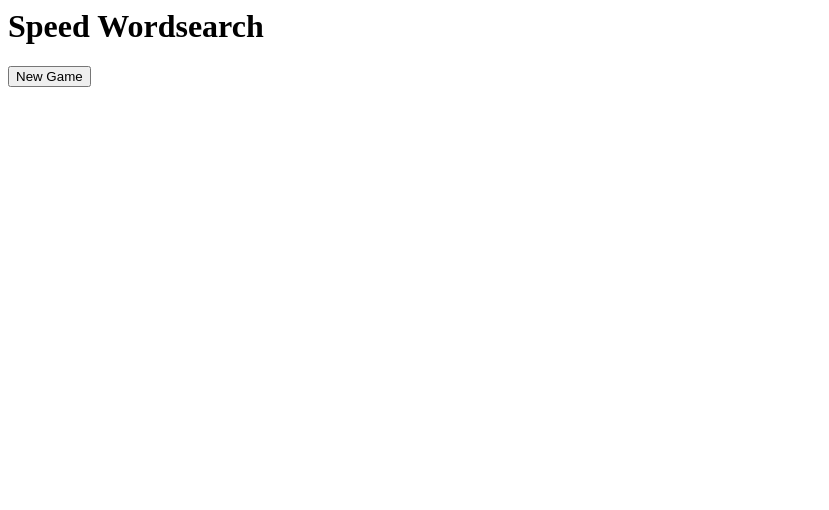
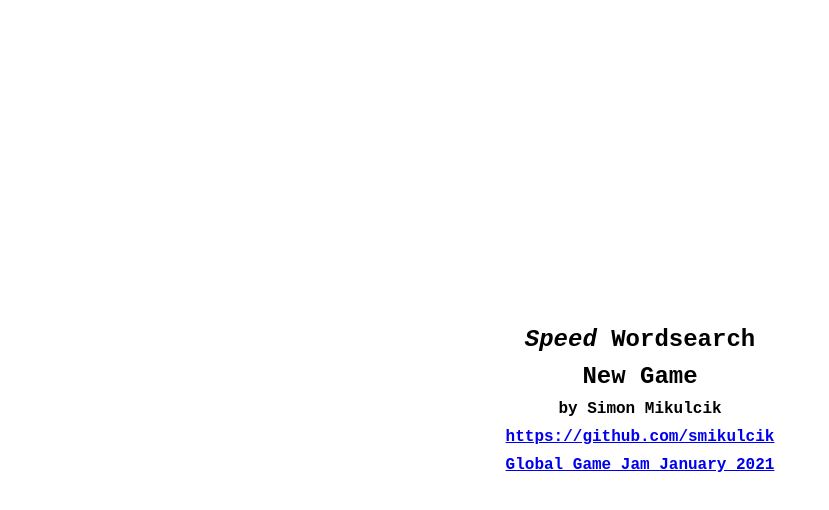
Before and after one commit to smikulcik/speedwordsearch, a website: page views/index.html in a window 1280 px wide. Shown: the whole page, without its empty margins (0-829 px from the left). Drawn offline with nearby package versions, Linux system fonts and the light colour scheme.

Commit message:
fix: main page

```diff
--- a/public/js/home.js
+++ b/public/js/home.js
@@ -1,7 +1,8 @@
 import $ from './jq.module.js'
 
 export function initializeHome () {
-  $('#new_game').on('click', () => {
+  $('#new_game').on('click', (event) => {
+    event.preventDefault()
     $.post('/v1/game', (data) => {
       data = JSON.parse(data)
       console.log(data)
--- a/views/index.html
+++ b/views/index.html
@@ -5,9 +5,48 @@
             import {initializeHome} from '/js/home.js'
             initializeHome()
         </script>
+        <style>
+            body {
+                font-family:'Courier New', Courier, monospace;
+                text-align: center;
+                text-decoration: none;
+                font-weight: bold;
+                display: block;
+            }
+            #container{
+                height: 100%;
+                position: relative
+            }
+            #content{
+                margin: 0;
+                position: absolute;
+                top: 50%;
+                left: 50%;
+                margin-right: -50%;
+                transform: translate(-50%, -50%)
+            }
+            #content>div{
+                margin-bottom: 10px;
+            }
+            #new_game, #title {
+                font-size: 24;
+                width: 100%;
+            }
+            #new_game:hover {
+                color: red;
+                cursor: pointer;
+            }
+        </style>
     </head>
     <body>
-        <h1>Speed Wordsearch</h1>
-        <button id=new_game>New Game</button>
+        <div id=container>
+            <div id=content>
+                <div id=title><I>Speed</I> Wordsearch</div>
+                <div id=new_game>New Game</div>
+                <div>by Simon Mikulcik</div>
+                <div><a href="https://github.com/smikulcik">https://github.com/smikulcik</div>
+                <div>Global Game Jam January 2021</div>
+            </div>
+        </div>
     </body>
 </html>
```
